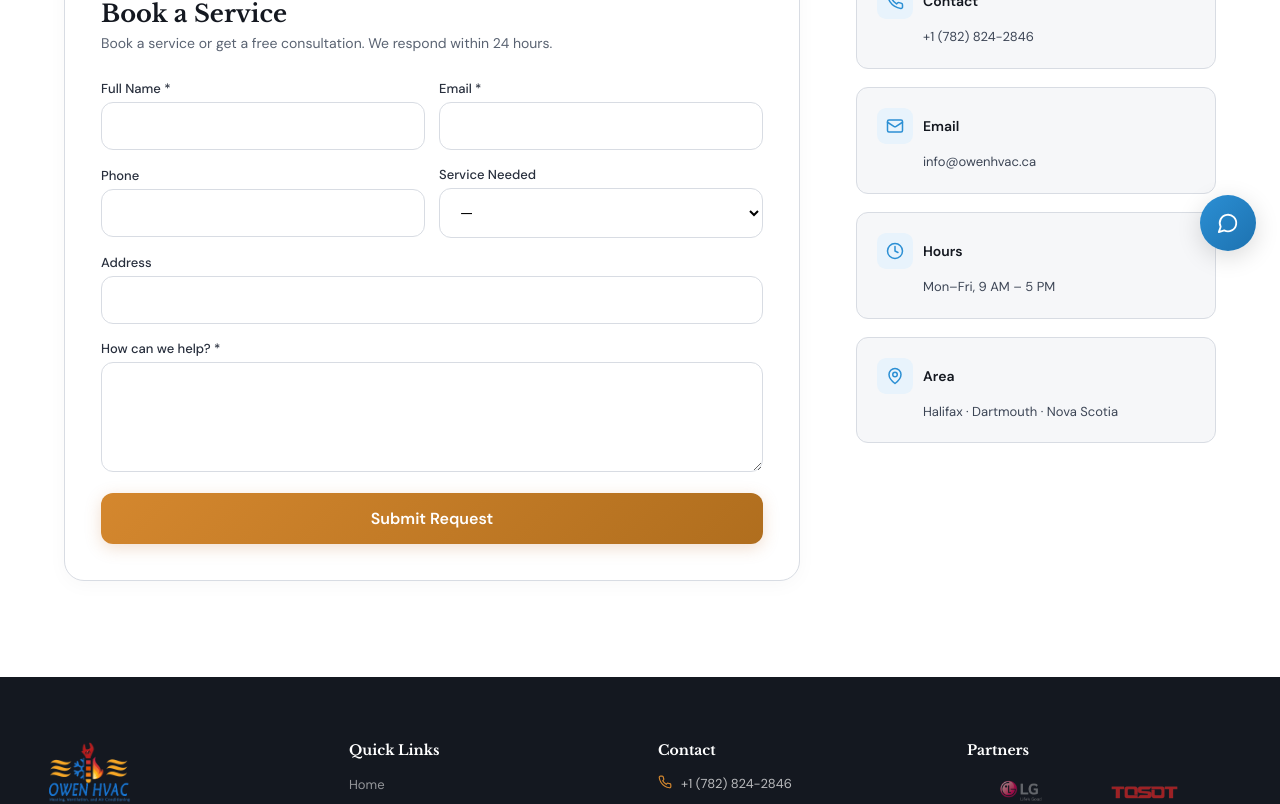
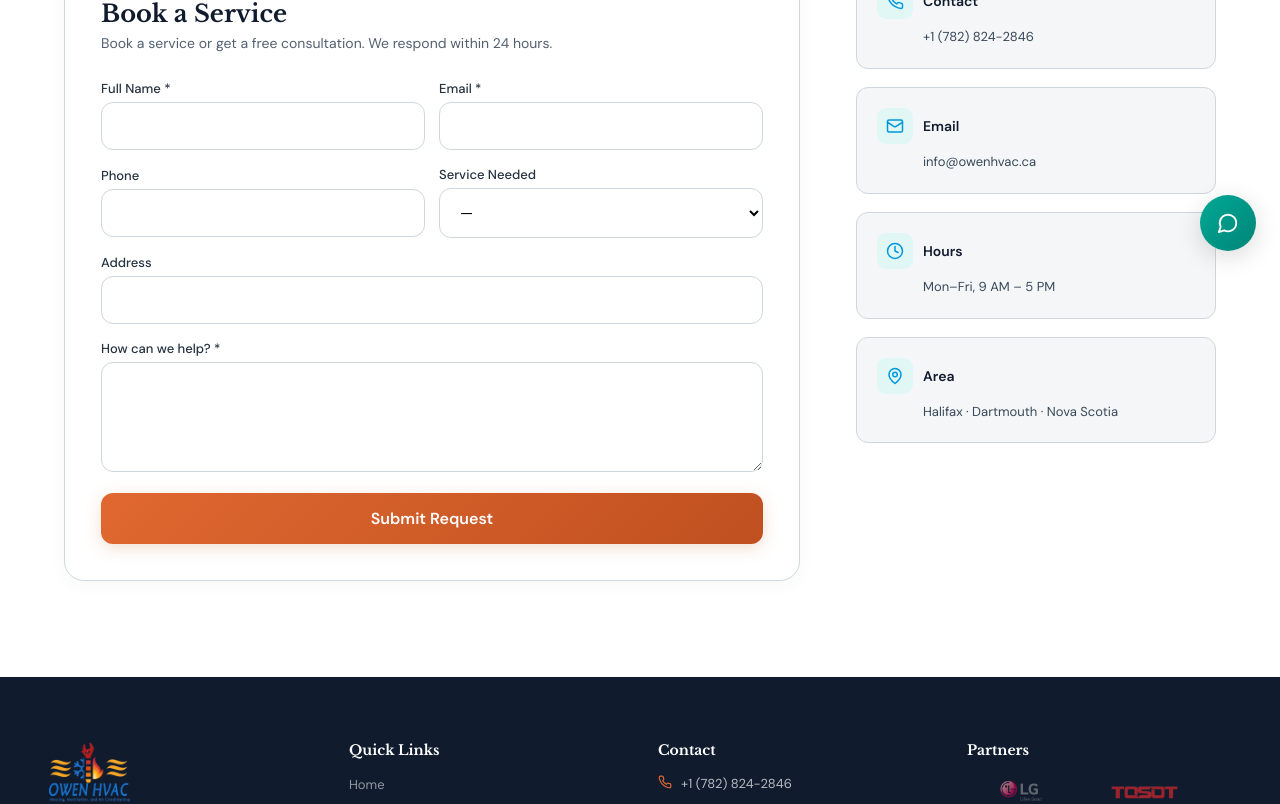
Before and after one commit to wangowen79-stack/owen-hvac-web-V2, a React (Vite) app in the folder frontend/: page /contact in a window 1280 px wide. Shown: the part 525-1329 px from the top of the page. Built offline with nearby package versions, Linux system fonts and the light colour scheme.

Commit message:
New color scheme (slate+teal+sunset), partner3 104px no border, new hero savings image

```diff
--- a/frontend/src/components/ChatWidget.jsx
+++ b/frontend/src/components/ChatWidget.jsx
@@ -137,7 +137,7 @@ export default function ChatWidget() {
       <button onClick={() => setOpen(!open)} style={{
         position: 'fixed', bottom: 24, right: 24, width: 56, height: 56,
         borderRadius: '50%', border: 'none',
-        background: open ? 'var(--gray-600)' : 'linear-gradient(135deg, #2B8FD4, #1D72B0)',
+        background: open ? 'var(--gray-600)' : 'linear-gradient(135deg, #00A896, #008577)',
         color: 'white', display: 'flex', alignItems: 'center', justifyContent: 'center',
         boxShadow: '0 6px 24px rgba(0,0,0,0.15)',
         zIndex: 10000, transition: 'all 0.3s ease',
--- a/frontend/src/components/Footer.jsx
+++ b/frontend/src/components/Footer.jsx
@@ -72,7 +72,7 @@ export default function Footer() {
             </div>
             <a href="https://www.bbb.org/ca/ns/bedford/profile/heating-and-air-conditioning/owen-hvac-corp-0087-90330?utm_campaign=bbb_seal&utm_content=Owen%20HVAC%20Corp&utm_medium=website&utm_source=seal_click_90330" target="_blank" rel="noopener noreferrer" style={{ display: 'flex', alignItems: 'center', justifyContent: 'center', gap: 12, marginTop: 20, padding: '14px 16px', borderRadius: 10, background: 'rgba(255,255,255,0.04)', border: '1px solid rgba(255,255,255,0.06)' }}>
               <img src="https://m.bbb.org/terminuscontent/dist/img/dynamic-seal/ab-seal-horizontal-can-blue.svg?tx=w_360" alt="BBB A+ Rating" style={{ width: 120, filter: 'brightness(1.4)' }} />
-              <img src={IMG.partner3} alt="Certified" style={{ width: 72, height: 72, objectFit: 'contain' }} />
+              <img src={IMG.partner3} alt="Certified" style={{ width: 104, height: 104, objectFit: 'contain' }} />
             </a>
           </div>
         </div>
--- a/frontend/src/components/ui.jsx
+++ b/frontend/src/components/ui.jsx
@@ -99,7 +99,7 @@ export function PageHero({ overline, title, subtitle }) {
     }}>
       <div style={{
         position: 'absolute', inset: 0,
-        backgroundImage: 'radial-gradient(circle at 70% 30%, rgba(43,143,212,0.1) 0%, transparent 60%)',
+        backgroundImage: 'radial-gradient(circle at 70% 30%, rgba(0,168,150,0.1) 0%, transparent 60%)',
       }} />
       <div className="container" style={{ position: 'relative' }}>
         <SectionTitle overline={overline} title={title} subtitle={subtitle} light />
--- a/frontend/src/images.js
+++ b/frontend/src/images.js
@@ -1,6 +1,6 @@
 const IMG = {
   logo: "/images/logo.png",
-  heroMaintenance: "/images/hero-piggybank.jpg",
+  heroMaintenance: "/images/hero-savings.jpg",
   bill: "/images/bill.jpg",
   partner1: "/images/partner-1.png",
   partner2: "/images/partner-2.png",
--- a/frontend/src/index.css
+++ b/frontend/src/index.css
@@ -1,38 +1,38 @@
 :root {
-  --navy: #141820;
-  --navy-light: #1C222E;
-  --navy-mid: #252D3C;
-  --teal: #2B8FD4;
-  --teal-light: #4AABEF;
-  --teal-dark: #1D72B0;
-  --blue: #2B8FD4;
-  --blue-light: #4AABEF;
-  --sky: #E8F3FC;
-  --sky-deep: #D0E6F8;
-  --copper: #D4872E;
-  --copper-light: #EAA64E;
-  --copper-dark: #B06E1E;
-  --gold: #E8B84A;
+  --navy: #101B2E;
+  --navy-light: #172742;
+  --navy-mid: #1F3356;
+  --teal: #00A896;
+  --teal-light: #18D4BF;
+  --teal-dark: #008577;
+  --blue: #0098DB;
+  --blue-light: #2BB5F0;
+  --sky: #E0F7F5;
+  --sky-deep: #B8EDE8;
+  --copper: #E06830;
+  --copper-light: #F28C55;
+  --copper-dark: #C05020;
+  --gold: #F0A830;
   --white: #FFFFFF;
-  --warm-50: #FEF9F3;
-  --warm-100: #FAF0E2;
-  --warm-200: #F0DCC0;
-  --gray-50: #F6F7F9;
-  --gray-100: #ECEEF2;
-  --gray-200: #D8DCE3;
-  --gray-300: #B5BBC6;
-  --gray-400: #828A97;
-  --gray-500: #5A6372;
-  --gray-600: #3C4555;
-  --gray-700: #282F3D;
-  --gray-800: #181D28;
-  --green: #22A06B;
-  --green-light: #E3F9ED;
-  --red: #DE4040;
-  --orange: #D4872E;
-  --orange-light: #EAA64E;
-  --orange-dark: #B06E1E;
-  --amber: #E8B84A;
+  --warm-50: #FFF8F2;
+  --warm-100: #FFF0E0;
+  --warm-200: #FFE0C0;
+  --gray-50: #F4F6F8;
+  --gray-100: #E8ECF0;
+  --gray-200: #D0D6DE;
+  --gray-300: #ACB5C0;
+  --gray-400: #7A8594;
+  --gray-500: #546070;
+  --gray-600: #384858;
+  --gray-700: #253240;
+  --gray-800: #141E2A;
+  --green: #00A896;
+  --green-light: #E0F7F5;
+  --red: #E04545;
+  --orange: #E06830;
+  --orange-light: #F28C55;
+  --orange-dark: #C05020;
+  --amber: #F0A830;
   --font-display: 'Libre Baskerville', Georgia, serif;
   --font-body: 'DM Sans', -apple-system, BlinkMacSystemFont, sans-serif;
   --max-w: 1200px;
--- a/frontend/src/pages/HomePage.jsx
+++ b/frontend/src/pages/HomePage.jsx
@@ -15,16 +15,16 @@ export default function HomePage() {
       {/* ── HERO ── */}
       <section style={{
         minHeight: '100vh', display: 'flex', alignItems: 'center',
-        background: 'linear-gradient(145deg, #141820 0%, #1A2030 35%, #1E2840 70%, #252D3C 100%)',
+        background: 'linear-gradient(145deg, #101B2E 0%, #142338 35%, #172742 70%, #1F3356 100%)',
         position: 'relative', overflow: 'hidden', paddingTop: 80,
       }}>
-        <div style={{ position: 'absolute', inset: 0, backgroundImage: 'radial-gradient(circle at 75% 25%, rgba(43,143,212,0.12) 0%, transparent 55%), radial-gradient(circle at 20% 80%, rgba(232,184,74,0.07) 0%, transparent 50%)' }} />
+        <div style={{ position: 'absolute', inset: 0, backgroundImage: 'radial-gradient(circle at 75% 25%, rgba(0,168,150,0.14) 0%, transparent 55%), radial-gradient(circle at 20% 80%, rgba(240,168,48,0.08) 0%, transparent 50%)' }} />
         <div style={{ position: 'absolute', top: '12%', right: '6%', width: 280, height: 280, borderRadius: '50%', border: '1px solid rgba(255,255,255,0.03)', animation: 'float 7s ease-in-out infinite' }} />
 
         <div className="container" style={{ position: 'relative', width: '100%', padding: '60px 24px' }}>
           <div className="grid-2">
             <div>
-              <div style={{ display: 'inline-flex', alignItems: 'center', gap: 8, background: 'rgba(43,143,212,0.12)', padding: '8px 16px', borderRadius: 30, marginBottom: 24, border: '1px solid rgba(43,143,212,0.2)', animation: 'fadeUp 0.6s ease both' }}>
+              <div style={{ display: 'inline-flex', alignItems: 'center', gap: 8, background: 'rgba(0,168,150,0.14)', padding: '8px 16px', borderRadius: 30, marginBottom: 24, border: '1px solid rgba(0,168,150,0.2)', animation: 'fadeUp 0.6s ease both' }}>
                 <Shield size={15} color="var(--orange)" />
                 <span style={{ fontSize: 13, fontWeight: 500, color: 'var(--orange-light)', letterSpacing: '0.03em' }}>{t('hero.badge')}</span>
               </div>
```
Also changed, not shown: frontend/src/components/Navbar.jsx (+4 -4 lines), frontend/public/images/hero-savings.jpg (added).
